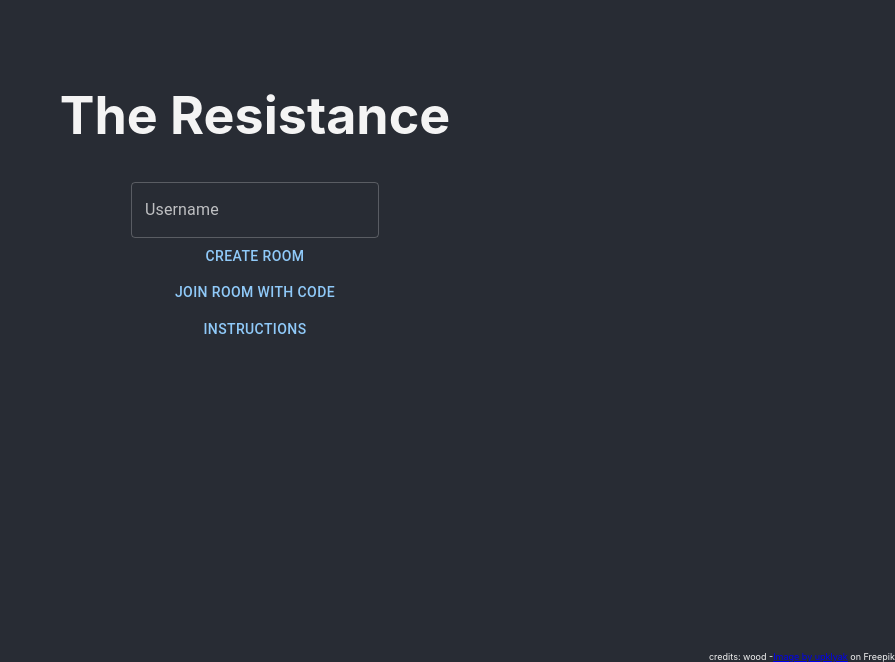
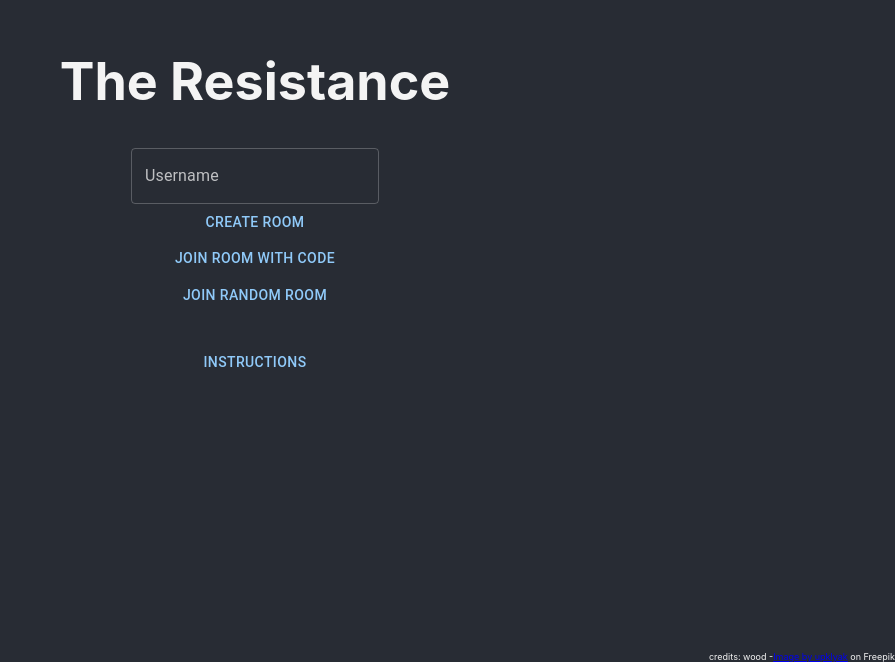
Before and after one commit to minchanhan/resistance, a React (Create React App) app: page / in a window 1280 px wide. Shown: the part 138-800 px from the top of the page, without its empty margins (385-1280 px from the left). Built offline with nearby package versions, Linux system fonts and the light colour scheme; no server answers.

Commit message:
added random join

```diff
--- a/src/App.js
+++ b/src/App.js
@@ -36,6 +36,7 @@ function App() {
   const [endMsg, setEndMsg] = useState("");
   const [revealedPlayers, setRevealedPlayers] = useState([]);
   const [username, setUsername] = useState("");
+  const [randomStatusMsg, setRandomStatusMsg] = useState("");
 
   const [numPlayers, setNumPlayers] = useState(0); // capacity
   const [room, setRoom] = useState("");
@@ -95,6 +96,7 @@ function App() {
       setNumPlayers(lobbyInfo.numPlayers);
       setRoom(lobbyInfo.room);
       setGameScreen(true);
+      setRandomStatusMsg("");
     };
 
     socket.on("player_joined_lobby", handlePlayerJoin);
@@ -163,6 +165,13 @@ function App() {
     });
   }, [socket]);
 
+  useEffect(() => {
+    socket.on("no_random_game", (msg) => {
+      console.log(msg);
+      setRandomStatusMsg(msg);
+    });
+  }, [socket]);
+
   return (
     <ThemeProvider theme={darkTheme}>
       <div className="container">
@@ -172,6 +181,7 @@ function App() {
               socket={socket}
               username={username}
               onChangedUsername={onChangedUsername}
+              randomStatusMsg={randomStatusMsg}
             />
           ) : gameScreen ? (
             <>
--- a/src/Screens/StartScreen/StartScreen.jsx
+++ b/src/Screens/StartScreen/StartScreen.jsx
@@ -6,7 +6,7 @@ import { Grid, Button, TextField } from "@mui/material";
 import JoinRoomModal from "./Components/JoinRoomModal";
 import InstructionsModal from "./Components/InstructionsModal";
 
-function StartScreen({ socket, username, onChangedUsername }) {
+function StartScreen({ socket, username, onChangedUsername, randomStatusMsg }) {
   const [createRoomModal, setCreateRoomModal] = useState(false);
   const [joinRoomModal, setJoinRoomModal] = useState(false);
   const [instructionsOpen, setInstructionsOpen] = useState(false);
@@ -42,6 +42,14 @@ function StartScreen({ socket, username, onChangedUsername }) {
   const handleJoinClose = () => {
     setJoinRoomModal(false);
   };
+
+  const handleRandomJoin = () => {
+    setUsernameWarningCheck(true);
+    if (validUsername()) {
+      socket.emit("set_username", username);
+      socket.emit("join_room", "random_join");
+    }
+  }
 
   const handleInstructionsOpen = () => {
     setInstructionsOpen(true);
@@ -91,6 +99,14 @@ function StartScreen({ socket, username, onChangedUsername }) {
         </Grid>
 
         <Grid item xs>
+          <Button onClick={handleRandomJoin}>Join Random Room</Button>
+        </Grid>
+        {
+          randomStatusMsg !== "" ? <p style={{ fontSize: "0.75em", color: "red" }}>{randomStatusMsg}</p> : <></>
+        }
+
+        <br />
+        <Grid item xs>
           <Button onClick={handleInstructionsOpen}>Instructions</Button>
           <InstructionsModal
             open={instructionsOpen}
```
